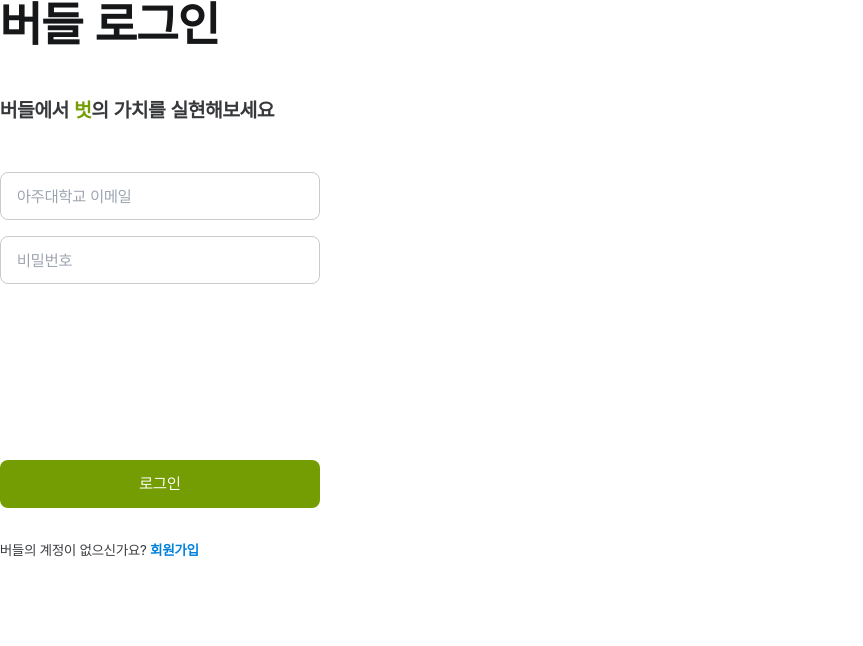
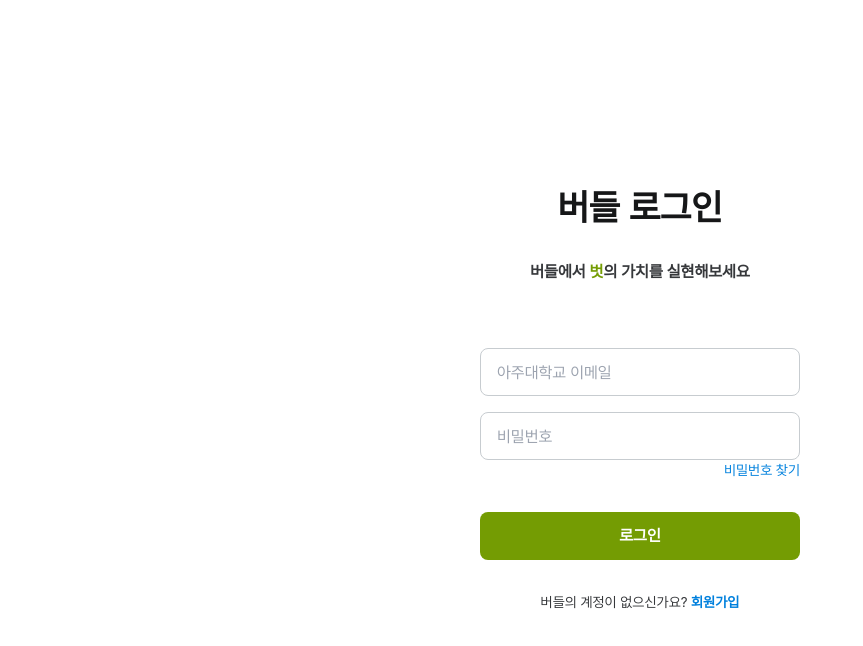
Before and after one commit to BuddlIes/FrontEnd, a React (Vite) app: page /Login in a window 1280 px wide. Shown: the top 646 px of the page, without its empty margins (0-863 px from the left). Built offline with nearby package versions, Linux system fonts and the light colour scheme.

Commit message:
Feat: Login Page Design Complete and New Folder Create

```diff
--- a/src/pages/Login/Components/EmailBtn/index.jsx
+++ b/src/pages/Login/Components/EmailBtn/index.jsx
@@ -5,8 +5,12 @@
 //import BtnSign from "../../../../../src/assets/BtnSign.svg";
 function Email() {
   return (
-    <div class="login-form flex flex-col pb-4">
-      <input type="text" placeholder="아주대학교 이메일" class="w-80 h-12 rounded-lg py-3 px-4 border border-[#C7CCD0] text-[#ABB1B8]"/>
+    <div class="flex flex-col pb-4">
+      <input
+        type="text"
+        placeholder="아주대학교 이메일"
+        class="w-80 h-12 rounded-lg py-3 px-4 border border-[#C7CCD0] text-base text-[#ABB1B8]"
+      />
     </div>
   );
 }
--- a/src/pages/Login/Components/LogBtn/index.jsx
+++ b/src/pages/Login/Components/LogBtn/index.jsx
@@ -4,12 +4,17 @@
 import BtnLogin from "../../../../../src/assets/button.svg";
 import BtnSign from "../../../../../src/assets/BtnSign.svg";
 function Login() {
-    return(
-        <div>
-            <div className="w-80 h-12 my-8 bg-main flex-1 py-3 px-4 text-white text-center hover:bg-[#D6DBDE] hover:text-[#8A8F94] transition-all rounded-lg">로그인</div>
-            <div className="text-sm text-[#36383B]">버들의 계정이 없으신가요?<span className="text-[#0080DD] font-semibold"> 회원가입</span></div>
-        </div>
-    );
+  return (
+    <div>
+      <div className="w-80 h-12 my-8 bg-main flex-1 py-3 px-4 text-base font-semibold text-white text-center hover:bg-[#D6DBDE] hover:text-[#8A8F94] transition-all rounded-lg">
+        로그인
+      </div>
+      <div className="text-sm text-center text-[#36383B] font-normal">
+        버들의 계정이 없으신가요?
+        <span className="text-[#0080DD] font-semibold"> 회원가입</span>
+      </div>
+    </div>
+  );
 }
 
 export default Login;
--- a/src/pages/Login/Components/PwdBtn/index.jsx
+++ b/src/pages/Login/Components/PwdBtn/index.jsx
@@ -4,11 +4,18 @@
 import BtnLogin from "../../../../../src/assets/button.svg";
 import BtnSign from "../../../../../src/assets/BtnSign.svg";
 function Pwd() {
-    return (
-        <div class="login-form flex flex-col pb-36">
-          <input type="text" placeholder="비밀번호" class="w-80 h-12 rounded-lg py-3 px-4 border border-[#C7CCD0] text-[#ABB1B8]"/>
-        </div>
-      );
+  return (
+    <div>
+      <div class="flex flex-col">
+        <input
+          type="text"
+          placeholder="비밀번호"
+          class="w-80 h-12 rounded-lg py-3 px-4 border border-[#C7CCD0] text-base text-[#ABB1B8]"
+        />
+        <div className="text-sm text-[#0080DD] text-right">비밀번호 찾기</div>
+      </div>
+    </div>
+  );
 }
 
 export default Pwd;
--- a/src/pages/Login/index.jsx
+++ b/src/pages/Login/index.jsx
@@ -8,9 +8,13 @@
   return (
     <div className="w-full h-full flex flex-row">
       <div className="grow flex flex-col justify-center">
-        <div className="flex flex-col w-[740px]">
-          <div className="text-5xl pb-12 font-bold text-bdblack">버들 로그인</div>
-          <div className="text-xl pb-12 text-[#36383B] font-bold">버들에서 <span className="text-main">벗</span>의 가치를 실현해보세요</div>
+        <div className="flex flex-col items-center justify-center h-screen">
+          <div className="text-4xl pb-8 font-semibold text-bdblack">
+            버들 로그인
+          </div>
+          <div className="text-base pb-16 text-[#36383B] font-semibold">
+            버들에서 <span className="text-main">벗</span>의 가치를 실현해보세요
+          </div>
           <Email />
           <Pwd />
           <Login />
--- /dev/null
+++ b/src/pages/Signup/Components/DuplicatecheckBtn/index.jsx
@@ -0,0 +1 @@
+//중복 확인
--- /dev/null
+++ b/src/pages/Signup/Components/EmailBtn/index.jsx
@@ -0,0 +1 @@
+//아주대 이메일 입력
--- /dev/null
+++ b/src/pages/Signup/Components/IDBtn/index.jsx
@@ -0,0 +1 @@
+//학번 및 사번 입력
--- /dev/null
+++ b/src/pages/Signup/Components/PwdBtn/index.jsx
@@ -0,0 +1 @@
+//비밀번호 생성
--- /dev/null
+++ b/src/pages/Signup/Components/SignupBtn/index.jsx
@@ -0,0 +1 @@
+//회원 가입 완료
--- /dev/null
+++ b/src/pages/Signup/Components/UsernameBtn/index.jsx
@@ -0,0 +1 @@
+//닉네임 설정
--- /dev/null
+++ b/src/pages/Signup/index.jsx
@@ -0,0 +1 @@
+//root
```
